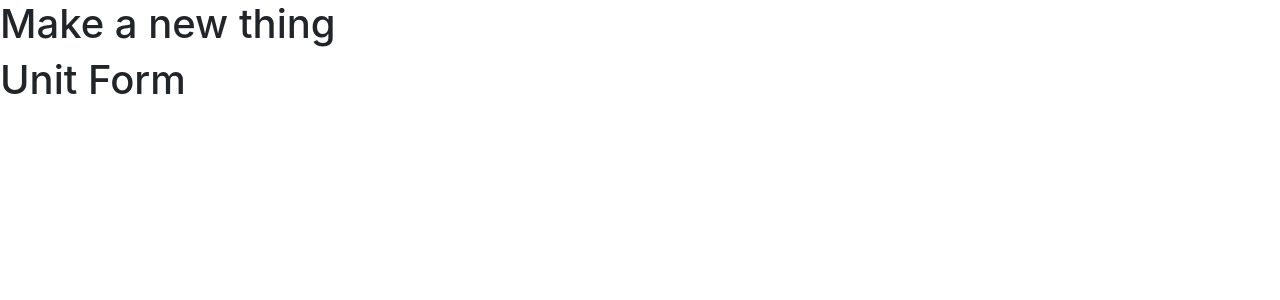
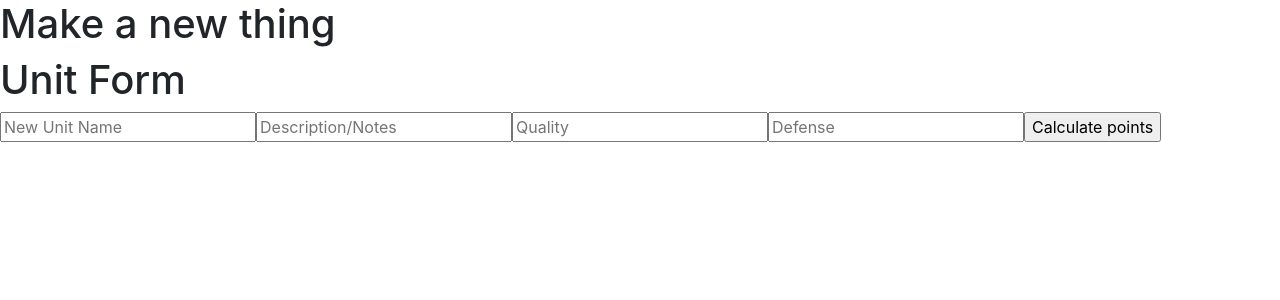
Before and after one commit to Lunadork/GF_Custom-Unit-Builder, a React (Create React App) app: page /new in a window 1280 px wide. Shown: the top 300 px of the page. Built offline with nearby package versions, Linux system fonts and the light colour scheme.

Commit message:
little bit more

```diff
--- a/src/components/UnitForm/index.js
+++ b/src/components/UnitForm/index.js
@@ -11,11 +11,22 @@ export const UnitForm = () => {
   const [weapons,setWeapons] = useState([]);
   const [rules,setRules] = useState([])
 
+  const calcPoints = (e) => {
+
+  }
 
 
   return(
     <>
     <h1>Unit Form</h1>
+    <form  className='groupForm'  onSubmit={calcPoints}>
+
+    <input className='groupInput' type = 'text' placeholder='New Unit Name' onChange={(e) => setName(e.target.value)}/>
+    <input className='groupInput' type = 'text' placeholder='Description/Notes' onChange={(e) => setDescription(e.target.value)}/>
+    <input className='groupInput' type = 'number' placeholder='Quality' onChange={(e) => setQuality(e.target.value)}/>
+    <input className='groupInput' type = 'number' placeholder='Defense' onChange={(e) => setDefense(e.target.value)}/>
+    <input className='groupSubmitbtn' type='submit' value='Calculate points' />
+    </form>
     </>
   )
 }
```
